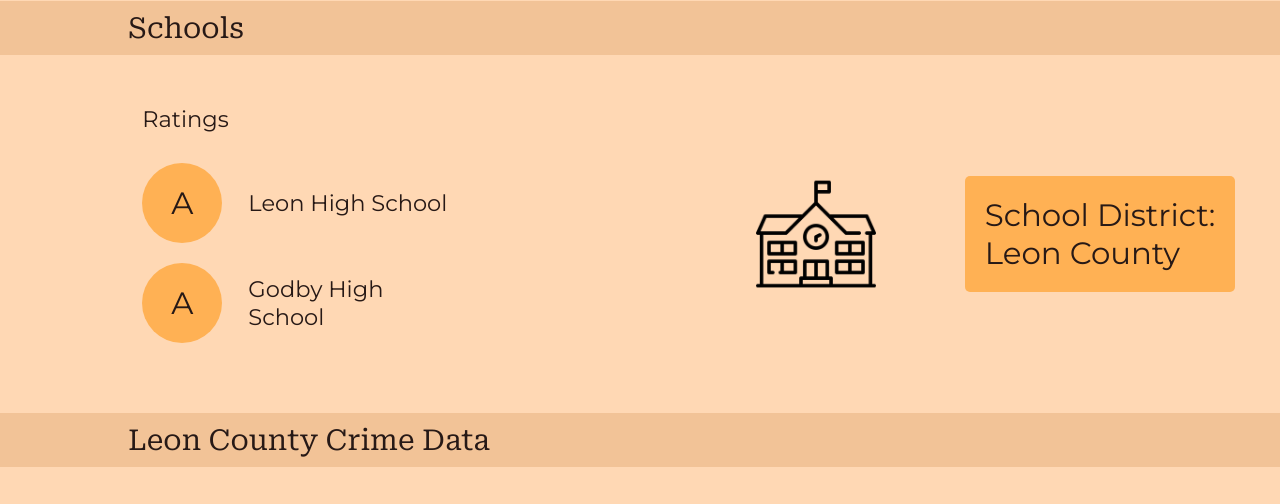
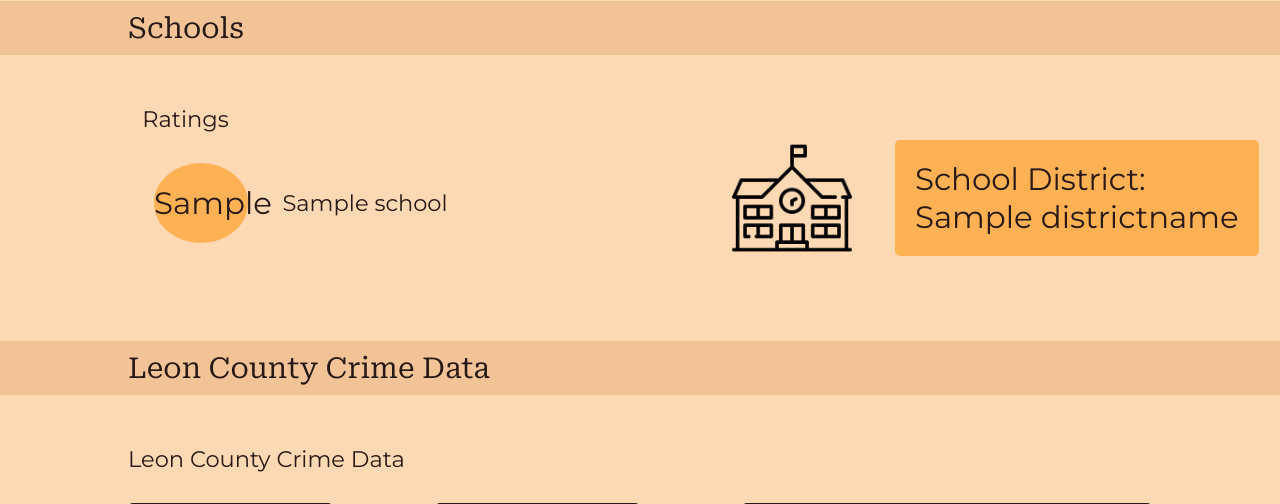
Before and after one commit to carlyswe/cop4710proj, a Flask app: template Website/templates/house.html in a window 1280 px wide. Shown: the part 1541-2045 px from the top of the page. Run offline with Flask 3, Linux system fonts and the light colour scheme; the template is opened without the code that fills it: most values are stand-ins (such as "Sample title", 1, 10 or a date in 2020).

Commit message:
house page has proper school data now ---need to fix format

```diff
--- a/Website/app.py
+++ b/Website/app.py
@@ -126,10 +126,38 @@ def house(listingID):
     houseinfo = cur.fetchone()
 
 
-    #format price to have commas
+    #query to get school data
 
 
-    return render_template("house.html", houseinfo=houseinfo, path='/house'+listingID)
+    #join zipcodes to house where they match and then get the county then return all schools in that county and the grade
+
+    #getting the county based on home
+    cur.execute("SELECT County FROM ZipCodes JOIN Homes ON ZipCodes.ZipCode = Homes.ZipCode WHERE Homes.listingID = %s", (listingID,))
+    county = cur.fetchone()
+
+    print(county)
+
+    county = str(county["County"])
+
+    #get the district number
+    cur.execute("SELECT DistrictNumber, DistrictName FROM Counties WHERE DistrictName = %s", (county,))
+    districtinfo = cur.fetchone()
+    districtnum = int(districtinfo["DistrictNumber"])
+    districtname = str(districtinfo["DistrictName"])
+
+    print(districtnum)
+
+    #get school info
+    cur.execute("SELECT * FROM Schools WHERE DistrictNumber = %s", (districtnum,))
+    schools = cur.fetchall()
+
+
+    #query to get crime info
+
+
+    #join statistics on county name
+
+    return render_template("house.html", houseinfo=houseinfo, schools=schools, districtname=districtname, path='/house'+listingID)
 
 
 @app.route('/editlisting/<listingID>', methods = ['POST', 'GET'])
--- a/Website/templates/house.html
+++ b/Website/templates/house.html
@@ -105,28 +105,26 @@
                 <p>Schools</p>
             </div>
 
+            {%for school in schools%}
             <div class="school-info">
                 <div class="ratings">
                     <p class="ratings-p">Ratings</p>
                     <div class="school-name">
                         <div class="grade">
-                            <p class="letter">A</p>
-                            <p>Leon High School</p>
-                        </div>
-
-                        <div class="grade">
-                            <p class="letter">A</p>
-                            <p>Godby High School</p>
+                            <p class="letter">{{ school["Grade2022"] }}</p>
+                            <p>{{ school["SchoolName"] }}</p>
+                            <br>
                         </div>
                     </div>
 
                 </div>
+                {%endfor%}
 
                 <div class="district">
                     <img src="/static/images/school.png" alt="school-img"/>
                     <div class="district-info">
                         <p>School District: </p>
-                        <p>Leon County</p>
+                        <p>{{ districtname }}</p>
                     </div>
                 </div>
             </div>
```
